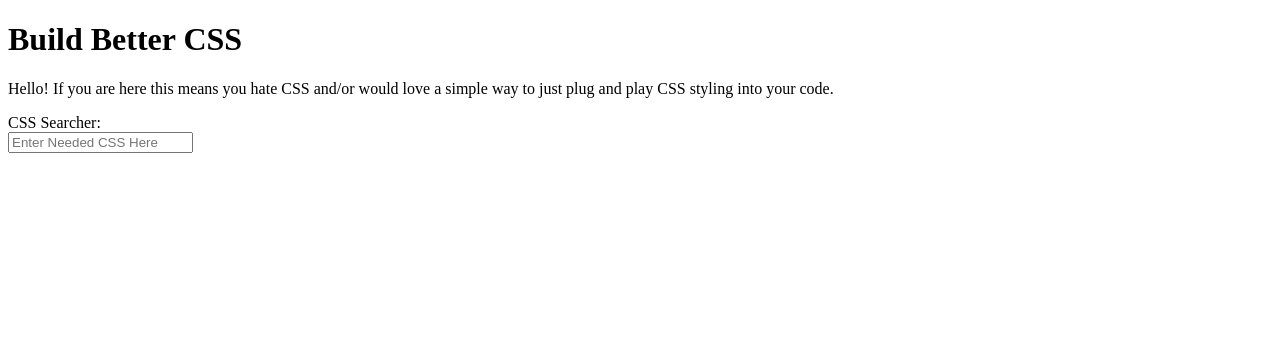
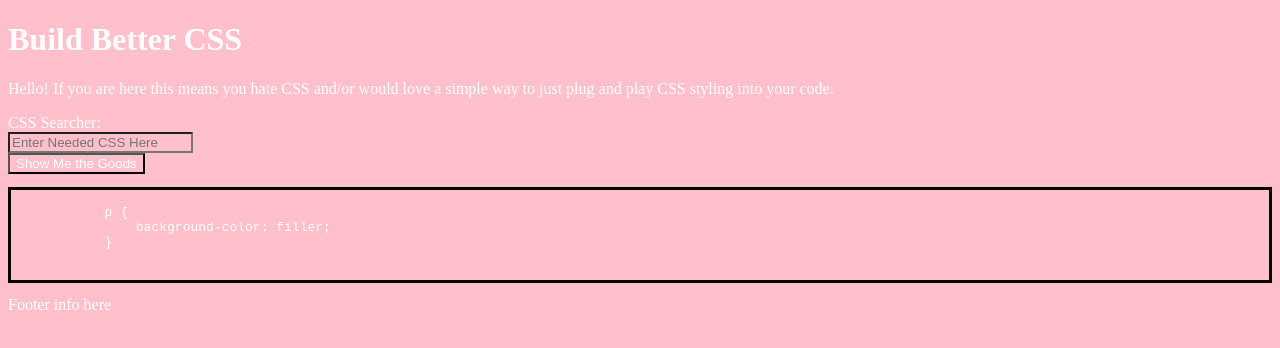
Before and after one commit to VHarris113/build-better-css, a plain HTML site: page index.html in a window 1280 px wide. Drawn offline with Linux system fonts and the light colour scheme.

Commit message:
added the boiler plate things and connected pages :art:

```diff
--- a/index.html
+++ b/index.html
@@ -4,6 +4,7 @@
     <meta charset="UTF-8">
     <meta http-equiv="X-UA-Compatible" content="IE=edge">
     <meta name="viewport" content="width=device-width, initial-scale=1.0">
+    <link rel="stylesheet" href="style.css" />
     <title>Build Better Css</title>
 </head>
 <body>
@@ -12,7 +13,17 @@
     <form>
         <label for="">CSS Searcher:</label>
         <br>
-        <input type="search" placeholder="Enter Needed CSS Here">
+        <input type="search" placeholder="Enter Needed CSS Here"><br>
+        <button>Show Me the Goods</button>
     </form>
+    <pre>
+        <code class="code">
+            p {
+                background-color: filler;
+            }
+        </code>
+    </pre>
+    <footer>Footer info here</footer>
+    <script src="index.js"></script>
 </body>
 </html>
--- /dev/null
+++ b/index.js
@@ -0,0 +1 @@
+console.log("Secrets in the console.");
--- /dev/null
+++ b/style.css
@@ -0,0 +1,8 @@
+* {
+    background-color: pink;
+    color: white;
+}
+
+pre {
+    border: solid black;
+}
```
